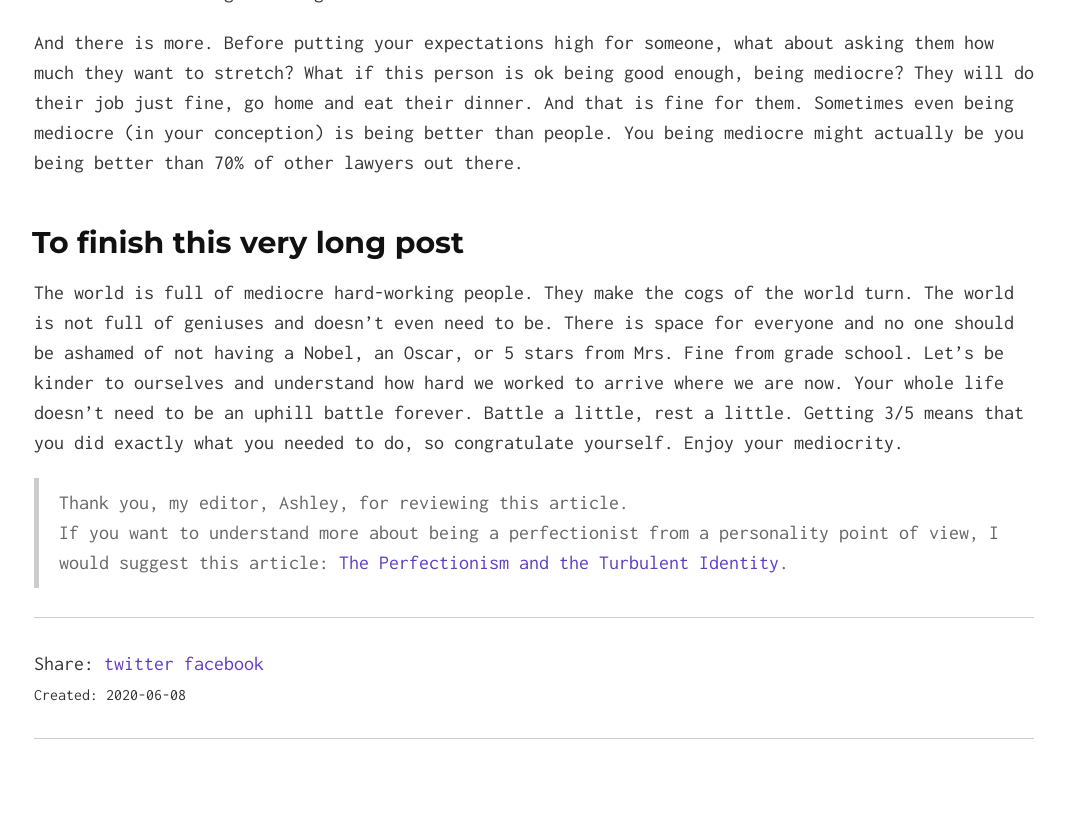
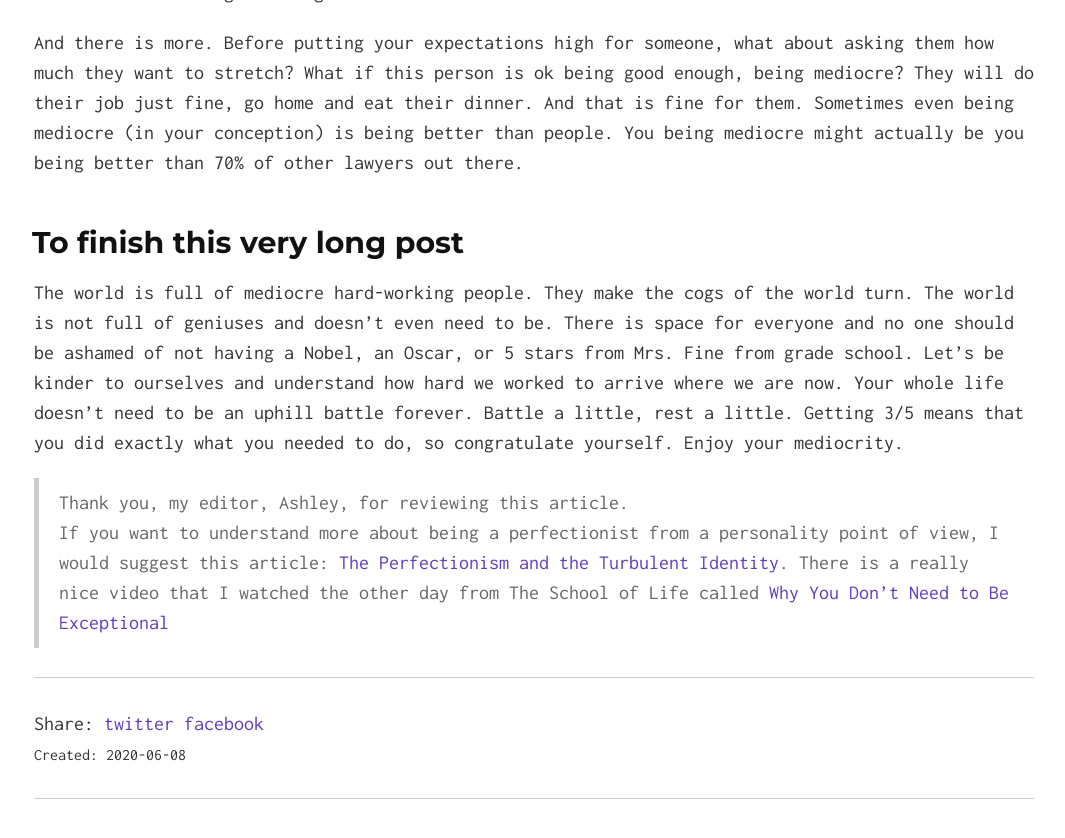
Before and after one commit to tsuharesu/tsuharesu.github.io, a Jekyll site: the page built from _posts/2020-06-08-its-ok-to-be-mediocre.md, in a window 1280 px wide and 900 px high, scrolled down 3905 px. Shown: the top 838 px of the window, without its empty margins (106-1171 px from the left). Built offline with Jekyll 4.4.1, drawn with Linux system fonts in a browser that asks for light colours; comment, search, counter and statistics services are not loaded.

Commit message:
Update 2020-06-08-its-ok-to-be-mediocre.md

```diff
--- a/_posts/2020-06-08-its-ok-to-be-mediocre.md
+++ b/_posts/2020-06-08-its-ok-to-be-mediocre.md
@@ -63,3 +63,4 @@ Let's be kinder to ourselves and understand how hard we worked to arrive where w
 
 > Thank you, my editor, Ashley, for reviewing this article.
 > If you want to understand more about being a perfectionist from a personality point of view, I would suggest this article: [The Perfectionism and the Turbulent Identity](https://www.16personalities.com/articles/the-perfectionism-and-the-turbulent-identity).
+> There is a really nice video that I watched the other day from The School of Life called [Why You Don't Need to Be Exceptional](https://youtu.be/pvgfucVF5cU)
```
